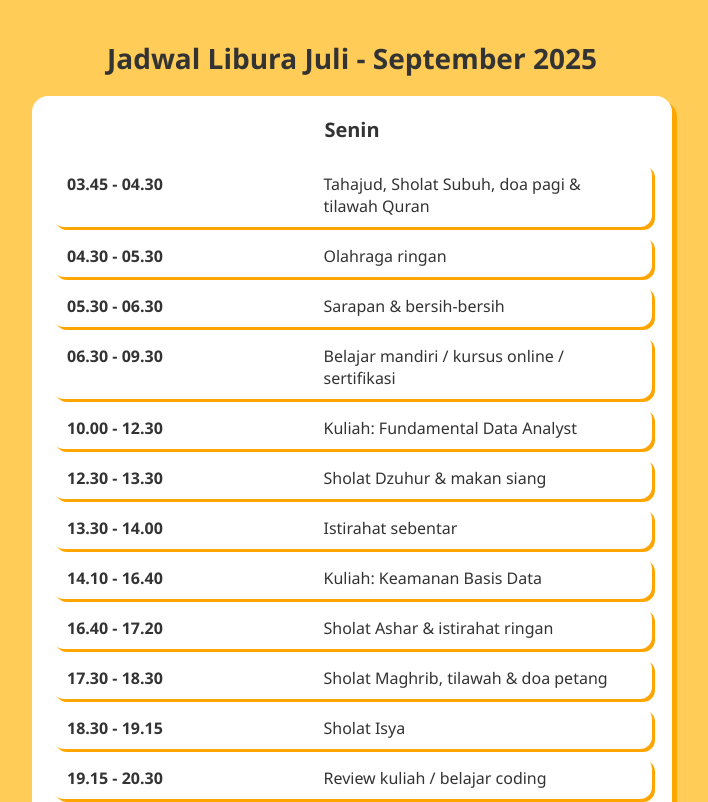
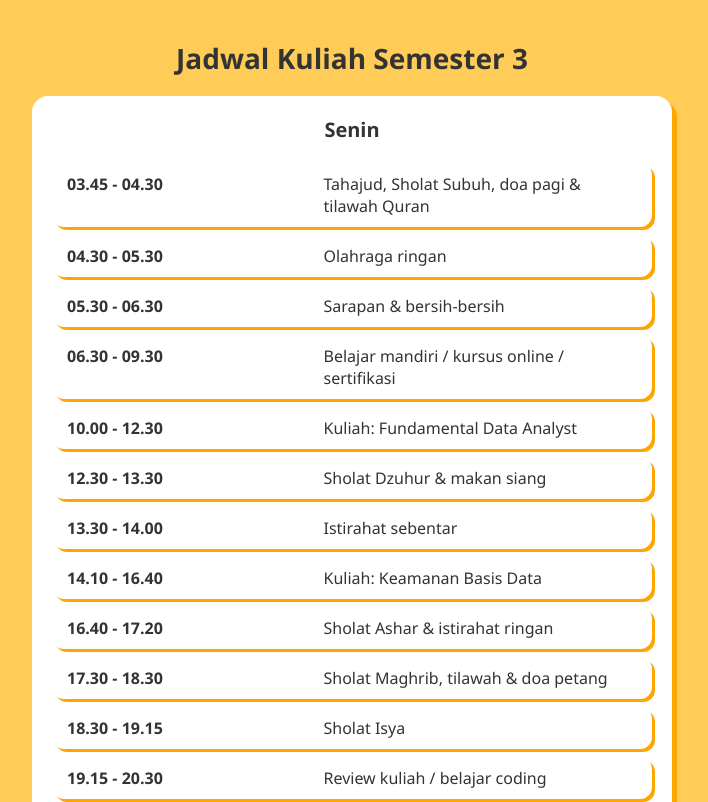
Before and after one commit to Hiba-c/Website-Personal, a plain HTML site: page Jadwalku.html in a window 1280 px wide. Shown: the top 802 px of the page, without its empty margins (288-996 px from the left). Drawn offline with Linux system fonts and the light colour scheme.

Commit message:
Update Jadwalku.html
ganti judul

```diff
--- a/Jadwalku.html
+++ b/Jadwalku.html
@@ -65,7 +65,7 @@
 </head>
 <body>
 
-  <h1>Jadwal Libura Juli - September 2025</h1>
+  <h1>Jadwal Kuliah Semester 3</h1>
   <div class="schedule-container">
     <div class="day-label" id="dayName">Hari</div>
     <div id="schedule"></div>
```
